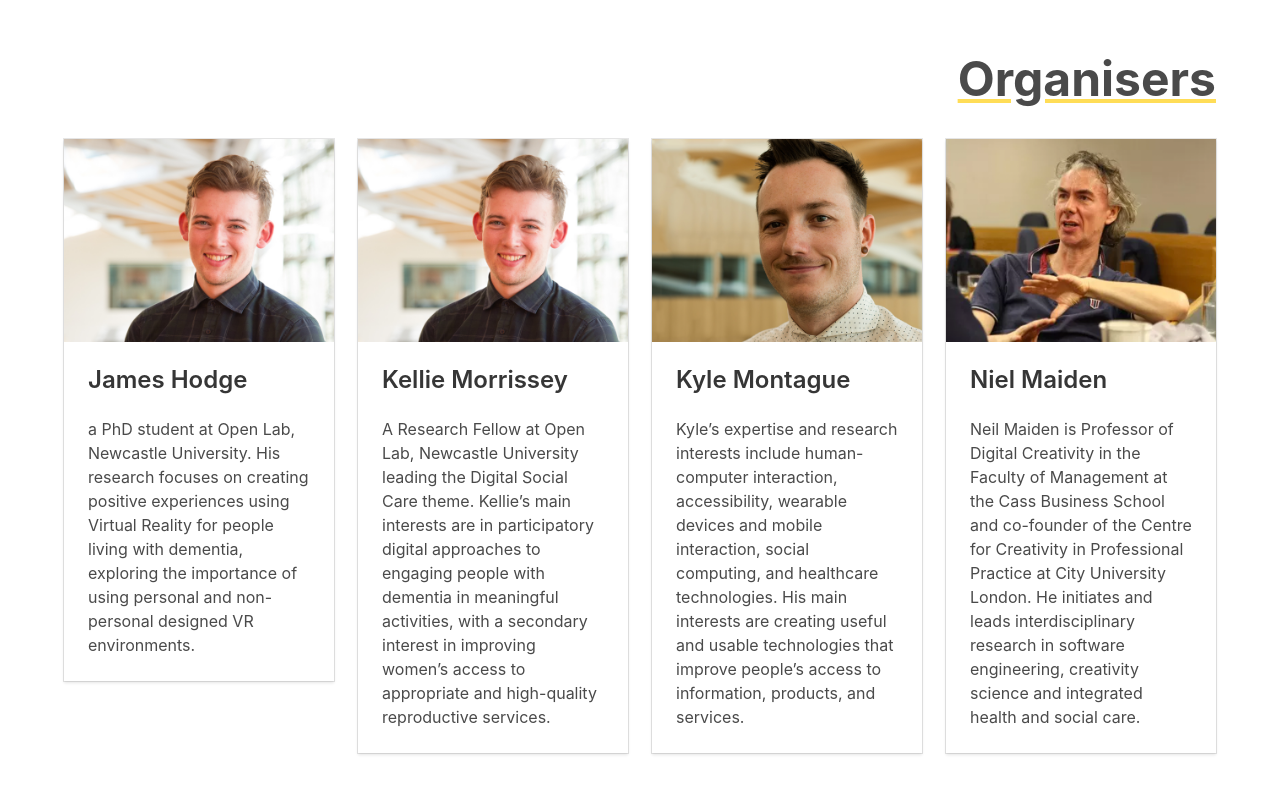
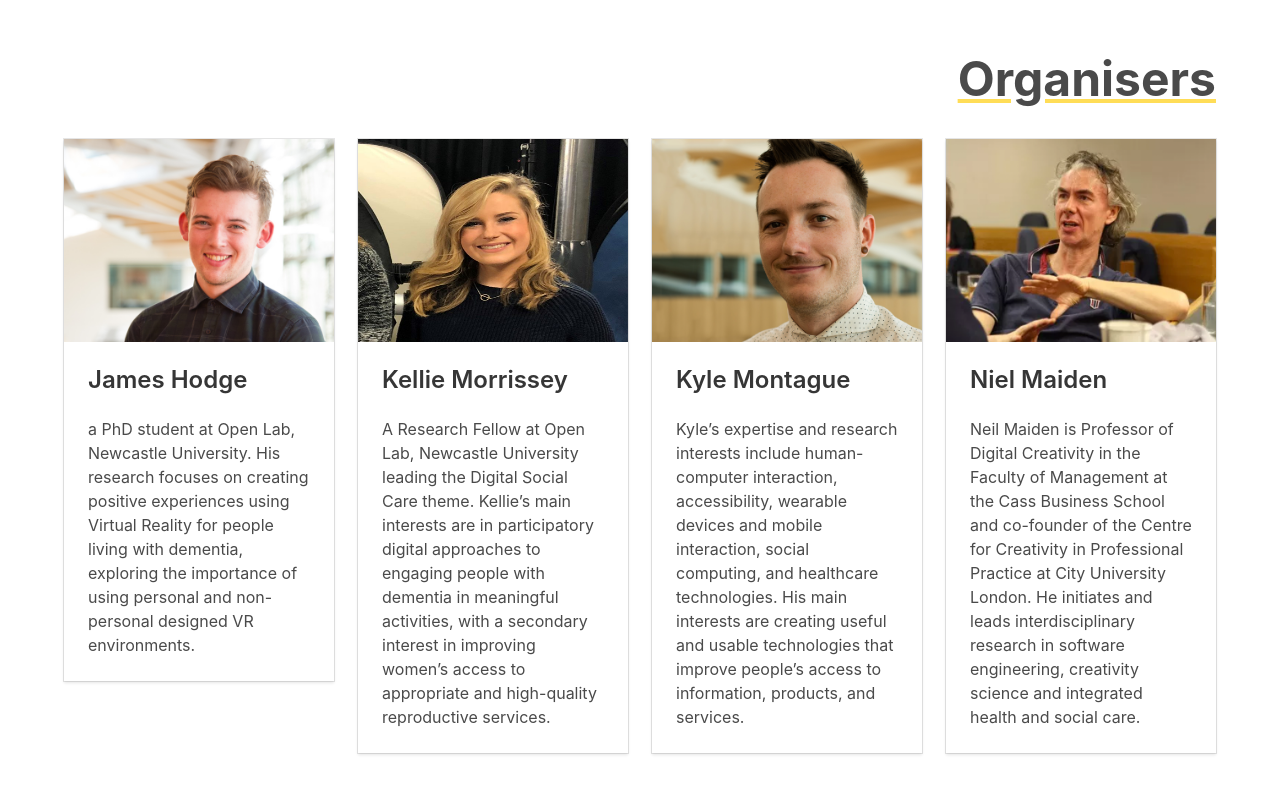
Before and after one commit to jameshodge1996/jameshodge1996.github.io, a plain HTML site: page index.html in a window 1280 px wide. Shown: the part 3140-3940 px from the top of the page. Drawn offline with nearby package versions, Linux system fonts and the light colour scheme; some packages are replaced by stand-ins of ours.

Commit message:
New Commit

```diff
--- a/index.html
+++ b/index.html
@@ -196,7 +196,7 @@
             <div class="card">
               <div class="card-image">
                 <figure class="image is-4by3">
-                  <img src="img/hodgeResize.png" alt="James Hodge">
+                  <img src="img/HodgeResize.png" alt="James Hodge">
                 </figure>
               </div>
               <div class="card-content">
@@ -216,7 +216,7 @@
             <div class="card">
               <div class="card-image">
                 <figure class="image is-4by3">
-                  <img src="img/hodgeResize.png" alt="James Hodge">
+                  <img src="img/Kellie.png" alt="Kellie Morrissey">
                 </figure>
               </div>
               <div class="card-content">
@@ -271,7 +271,7 @@
       </div>
     </section>
 
-    <section class="hero is-fullheight" id="registerPage">
+    <section class="hero is-fullheight grey" id="registerPage">
       <div class="hero-body">
         <div class="container has-text-centered">
           <h1 class="title">
```
Also changed, not shown: img/DemVRFavicon.png (deleted), img/EPSRC.png (deleted), img/Kellie.png (added), img/UrbanScience.jpg (deleted), img/UrbanScienceCut.png (deleted), img/VRimage.png (deleted), img/hodge.jpg (deleted), img/newcastle.png (deleted), 2 other files.
